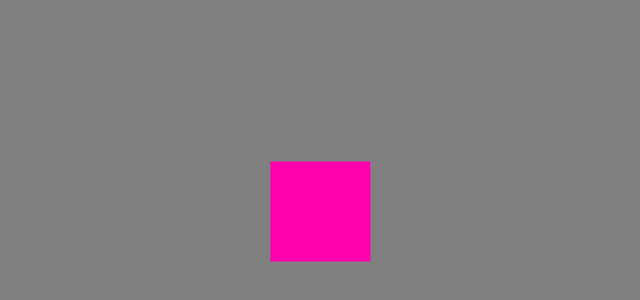
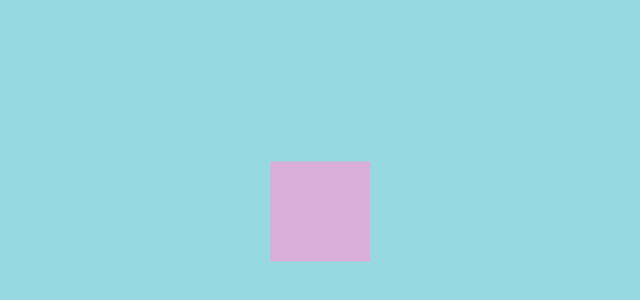
Before and after one commit to jvdassen/website, a Vue app: page / in a window 1280 px wide. Shown: the part 206-506 px from the top of the page, without its empty margins (334-974 px from the left). Built offline with nearby package versions, Linux system fonts and the light colour scheme.

Commit message:
Align color scheme of screensaver with gradient

```diff
--- a/src/components/Screensaver.vue
+++ b/src/components/Screensaver.vue
@@ -20,7 +20,7 @@ export default {
     canvas.height = window.innerHeight
 
     var ctx = canvas.getContext('2d')
-    ctx.fillStyle = '#ff00af'
+    ctx.fillStyle = 'rgb(217, 175, 217)'
     var r = new Rect(10)
 
     requestAnimationFrame(moveAndDraw)
@@ -85,6 +85,6 @@ canvas {
   width: 100%;
   height: 100%;
   border: 1px black;
-  background: grey;
+  background: rgb(151, 217, 225);
 }
 </style>
```
